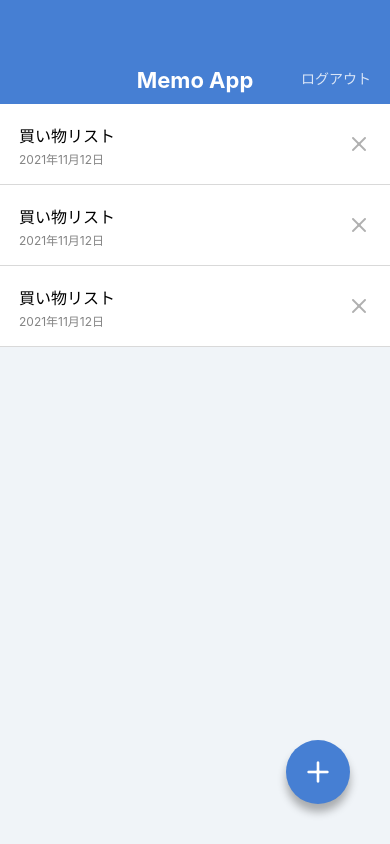
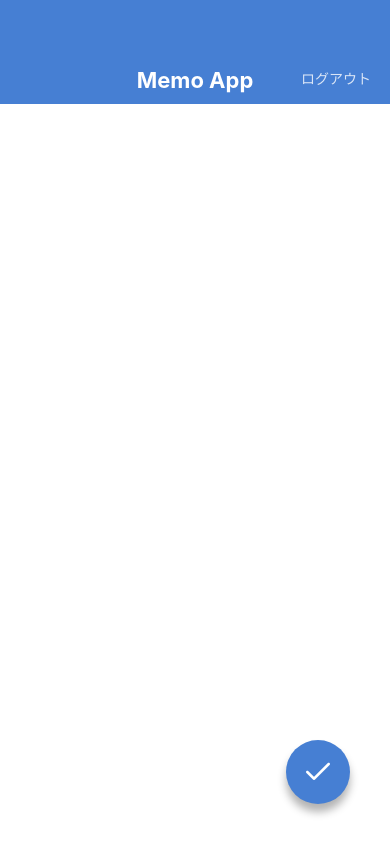
Before and after one commit to tono7/MemoApp, a React Native app: screen / in a window 390 px wide. Built offline with nearby package versions, Linux system fonts and the light colour scheme.

Commit message:
Create MemoEditScreen and MemoCreateScreen

```diff
--- a/App.jsx
+++ b/App.jsx
@@ -1,10 +1,12 @@
 import React, { memo } from 'react';
-// import MemoDetailScreen from './src/screens/MemoDetailScreen';
 
 import MemoListScreen from './src/screens/MemoListScreen';
+import MemoEditScreen from './src/screens/MemoEditScreen';
+import MemoCreateScreen from './src/screens/MemoCreateScreen';
+import MemoDetailScreen from './src/screens/MemoDetailScreen';
 
 export default function App() {
   return (
-    <MemoListScreen />
+    <MemoCreateScreen />
   );
 }
--- a/package.json
+++ b/package.json
@@ -12,10 +12,10 @@
     "expo": "~43.0.0",
     "expo-status-bar": "~1.1.0",
     "prop-types": "^15.7.2",
-    "react": "17.0.1",
-    "react-dom": "17.0.1",
+    "react": "17.0.0",
+    "react-dom": "17.0.0",
     "react-native": "0.64.2",
-    "react-native-web": "0.17.1"
+    "react-native-web": "0.17.0"
   },
   "devDependencies": {
     "@babel/core": "^7.12.9",
--- /dev/null
+++ b/src/screens/MemoCreateScreen.jsx
@@ -0,0 +1,35 @@
+import React from "react";
+import {View, TextInput, StyleSheet, KeyboardAvoidingView } from 'react-native';
+
+import AppBar from "../components/AppBar";
+import CircleButton from "../components/CircleButton";
+
+export default function MemoCreateScreen() {
+    return (
+        <KeyboardAvoidingView style={styles.container} behavior="height">
+            <AppBar />
+            <View style={styles.inputcontainer}>
+                <TextInput value="" multiline style={styles.input} />
+            </View>
+            <CircleButton name="check" />
+        </KeyboardAvoidingView>
+    );
+}
+
+
+const styles = StyleSheet.create({
+    container: {
+        flex: 1,
+    },
+    inputcontainer: {
+        paddingVertical: 32,
+        paddingHorizontal: 27,
+        flex: 1,
+    },
+    input: {
+        flex: 1,
+        textAlignVertical: 'top',
+        fontSize: 16,
+        lineHeight: 24,
+    },
+});
--- /dev/null
+++ b/src/screens/MemoEditScreen.jsx
@@ -0,0 +1,35 @@
+import React from "react";
+import {View, TextInput, StyleSheet, KeyboardAvoidingView } from 'react-native';
+
+import AppBar from "../components/AppBar";
+import CircleButton from "../components/CircleButton";
+
+export default function MemoEditScreen() {
+    return (
+        <KeyboardAvoidingView style={styles.container} behavior="height">
+            <AppBar />
+            <View style={styles.inputcontainer}>
+                <TextInput value="買い物リスト" multiline style={styles.input} />
+            </View>
+            <CircleButton name="check" />
+        </KeyboardAvoidingView>
+    );
+}
+
+
+const styles = StyleSheet.create({
+    container: {
+        flex: 1,
+    },
+    inputcontainer: {
+        paddingVertical: 32,
+        paddingHorizontal: 27,
+        flex: 1,
+    },
+    input: {
+        flex: 1,
+        textAlignVertical: 'top',
+        fontSize: 16,
+        lineHeight: 24,
+    },
+});
```
Also changed, not shown: 1 other file (tests, documents, lock files or other folders).
